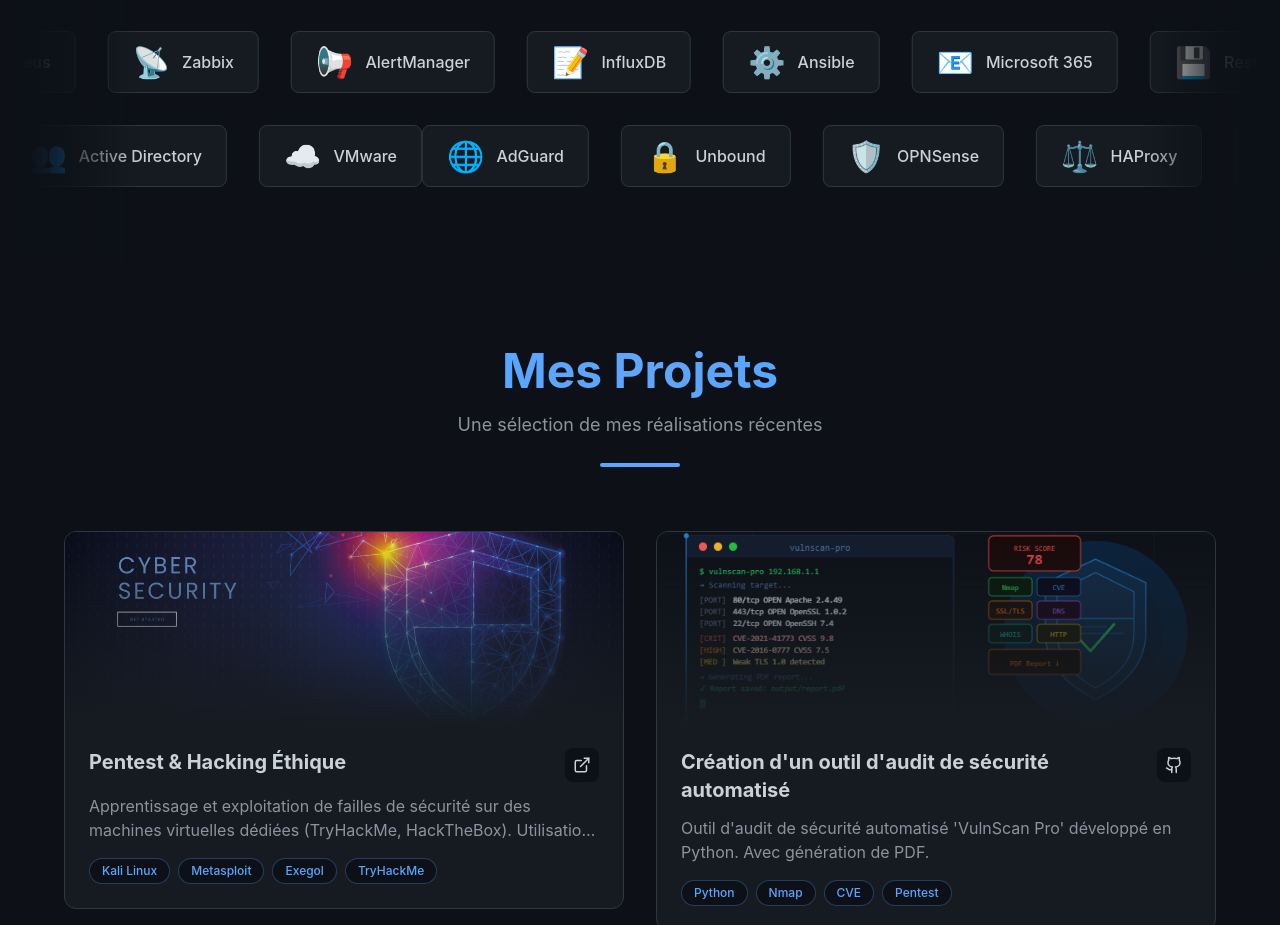
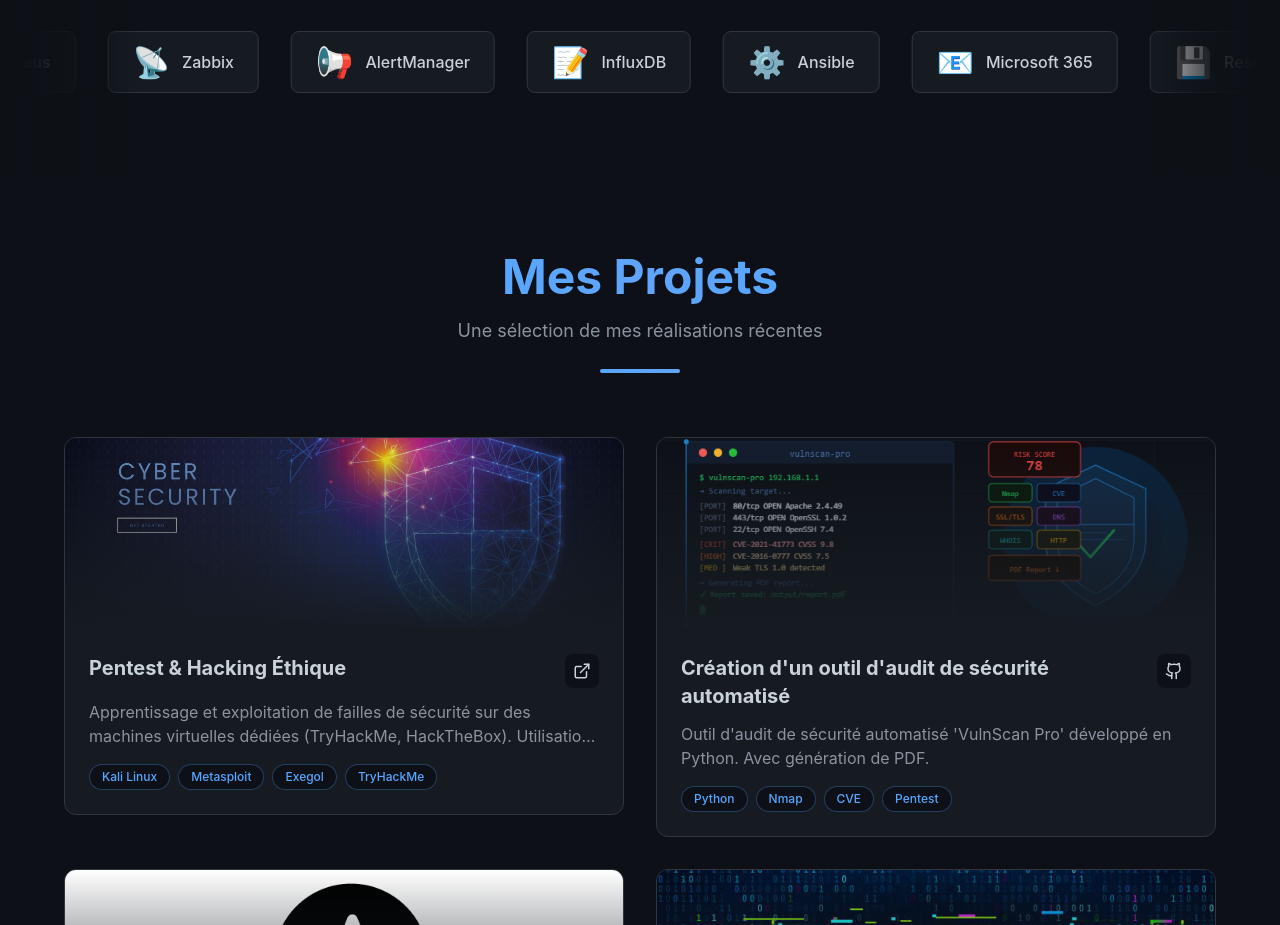
Before and after one commit to h4wkzHD/Portfoliov2, a Next.js app: page / in a window 1280 px wide. Shown: the part 2454-3379 px from the top of the page. Built offline with nearby package versions, Linux system fonts and the light colour scheme.

Commit message:
stack.tsx

```diff
--- a/components/sections/Stack.tsx
+++ b/components/sections/Stack.tsx
@@ -113,11 +113,11 @@ export default function Stack() {
           ))}
         </Marquee>
         {/* 4e rangée - mix de tout*/}
-        <Marquee reverse>
+        {/* <Marquee reverse>
           {mixRandom.map((tech, index) => (
             <TechItem key={`tech-2-${index}`} name={tech.name} />
           ))}
-        </Marquee>
+        </Marquee> */}
       </div>
 
       {/* Gradient overlays pour effet de fondu sur les bords */}
```
